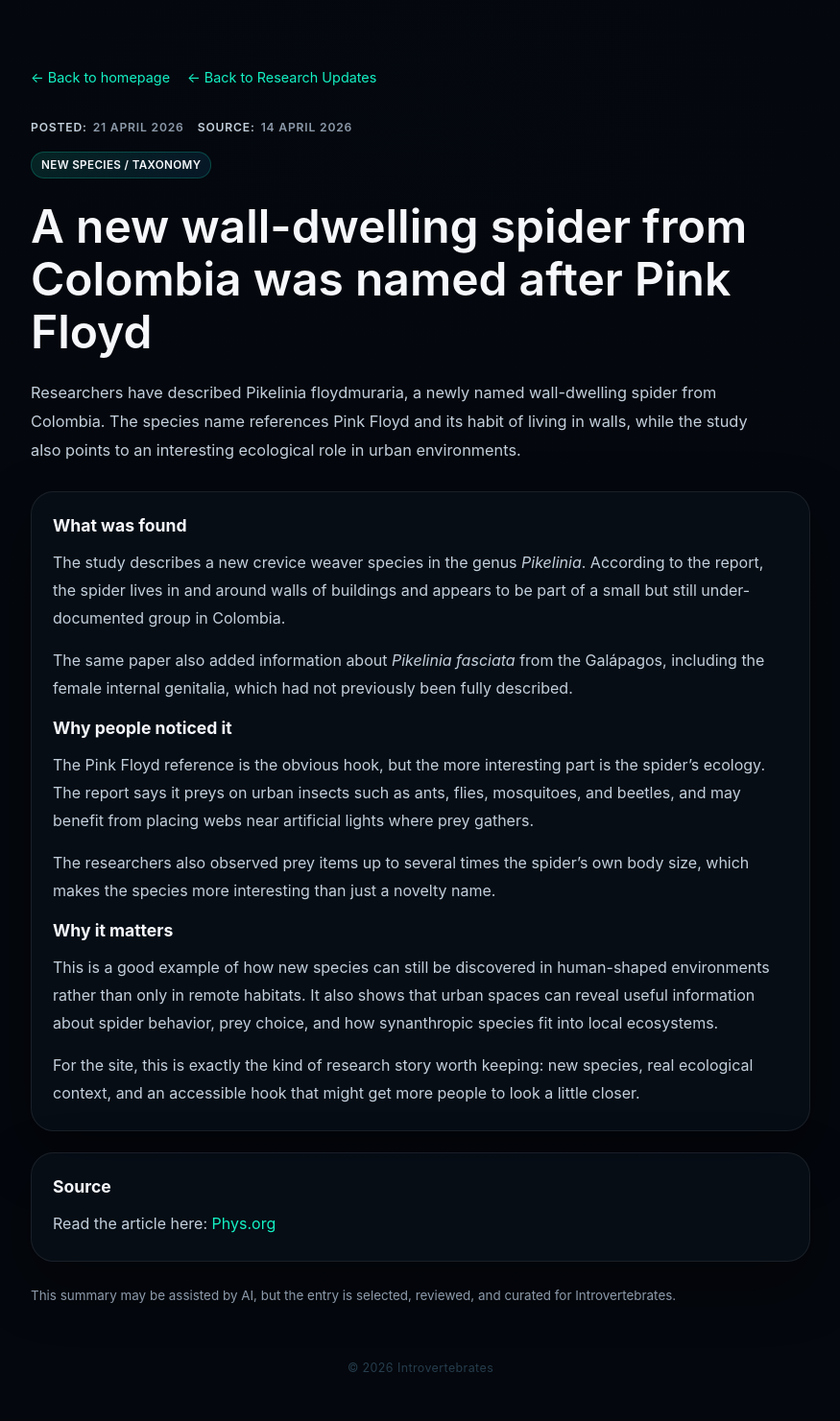
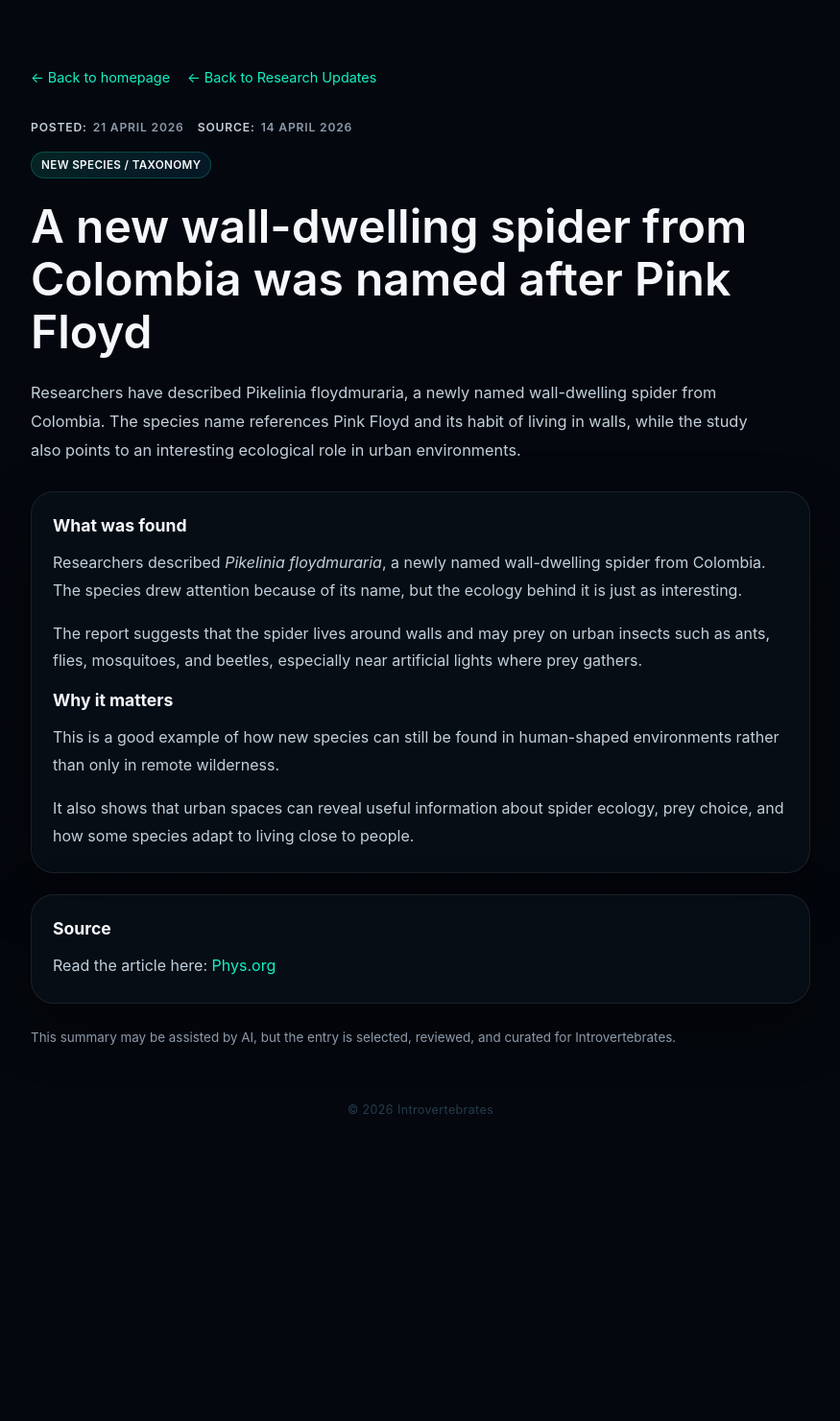
Before and after one commit to Introvertebrates/introvertebrates-site, a Jekyll site: the page built from _research/pink-floyd-spider.md, in a window 1280 px wide. Shown: the whole page at 96% size, without its empty margins (202-1077 px from the left). Built offline with Jekyll 4.4.1, drawn with Linux system fonts in a browser that asks for light colours; after the commit the page ends 1212 px from its top, so only the background shows below that.

Commit message:
Update Research Updates “pink-floyd-spider”

```diff
--- a/_research/pink-floyd-spider.md
+++ b/_research/pink-floyd-spider.md
@@ -1,35 +1,47 @@
 ---
 title: A new wall-dwelling spider from Colombia was named after Pink Floyd
-description: A plain-language Introvertebrates summary of the newly described Colombian spider Pikelinia floydmuraria, named after Pink Floyd.
+description: A plain-language Introvertebrates summary of the newly described
+  Colombian spider Pikelinia floydmuraria, named after Pink Floyd.
 category: New species / Taxonomy
 posted_date: 21 April 2026
 source_date: 14 April 2026
-summary: Researchers have described Pikelinia floydmuraria, a newly named wall-dwelling spider from Colombia. The species name references Pink Floyd and its habit of living in walls, while the study also points to an interesting ecological role in urban environments.
-why_it_matters: This is a good example of how new species can still be discovered in human-shaped environments rather than only in remote habitats, and how urban spaces can reveal useful information about spider behavior, prey choice, and ecology.
+summary: Researchers have described Pikelinia floydmuraria, a newly named
+  wall-dwelling spider from Colombia. The species name references Pink Floyd and
+  its habit of living in walls, while the study also points to an interesting
+  ecological role in urban environments.
+why_it_matters: This is a good example of how new species can still be
+  discovered in human-shaped environments rather than only in remote habitats,
+  and how urban spaces can reveal useful information about spider behavior, prey
+  choice, and ecology.
 source_url: https://phys.org/news/2026-04-tiny-wall-spider-pink-floyd.html
 source_name: Phys.org
 ---
+<h2>What was found</h2>
 
-<h2>What was found</h2>
 <p>
-  The study describes a new crevice weaver species in the genus <em>Pikelinia</em>. According to the report, the spider lives in and around walls of buildings and appears to be part of a small but still under-documented group in Colombia.
-</p>
-<p>
-  The same paper also added information about <em>Pikelinia fasciata</em> from the Galápagos, including the female internal genitalia, which had not previously been fully described.
+
+  Researchers described <em>Pikelinia floydmuraria</em>, a newly named wall-dwelling spider from Colombia. The species drew attention because of its name, but the ecology behind it is just as interesting.
+
 </p>
 
-<h2>Why people noticed it</h2>
 <p>
-  The Pink Floyd reference is the obvious hook, but the more interesting part is the spider’s ecology. The report says it preys on urban insects such as ants, flies, mosquitoes, and beetles, and may benefit from placing webs near artificial lights where prey gathers.
-</p>
-<p>
-  The researchers also observed prey items up to several times the spider’s own body size, which makes the species more interesting than just a novelty name.
+
+  The report suggests that the spider lives around walls and may prey on urban insects such as ants, flies, mosquitoes, and beetles, especially near artificial lights where prey gathers.
+
 </p>
 
+
+
 <h2>Why it matters</h2>
+
 <p>
-  This is a good example of how new species can still be discovered in human-shaped environments rather than only in remote habitats. It also shows that urban spaces can reveal useful information about spider behavior, prey choice, and how synanthropic species fit into local ecosystems.
+
+  This is a good example of how new species can still be found in human-shaped environments rather than only in remote wilderness.
+
 </p>
+
 <p>
-  For the site, this is exactly the kind of research story worth keeping: new species, real ecological context, and an accessible hook that might get more people to look a little closer.
+
+  It also shows that urban spaces can reveal useful information about spider ecology, prey choice, and how some species adapt to living close to people.
+
 </p>
```
